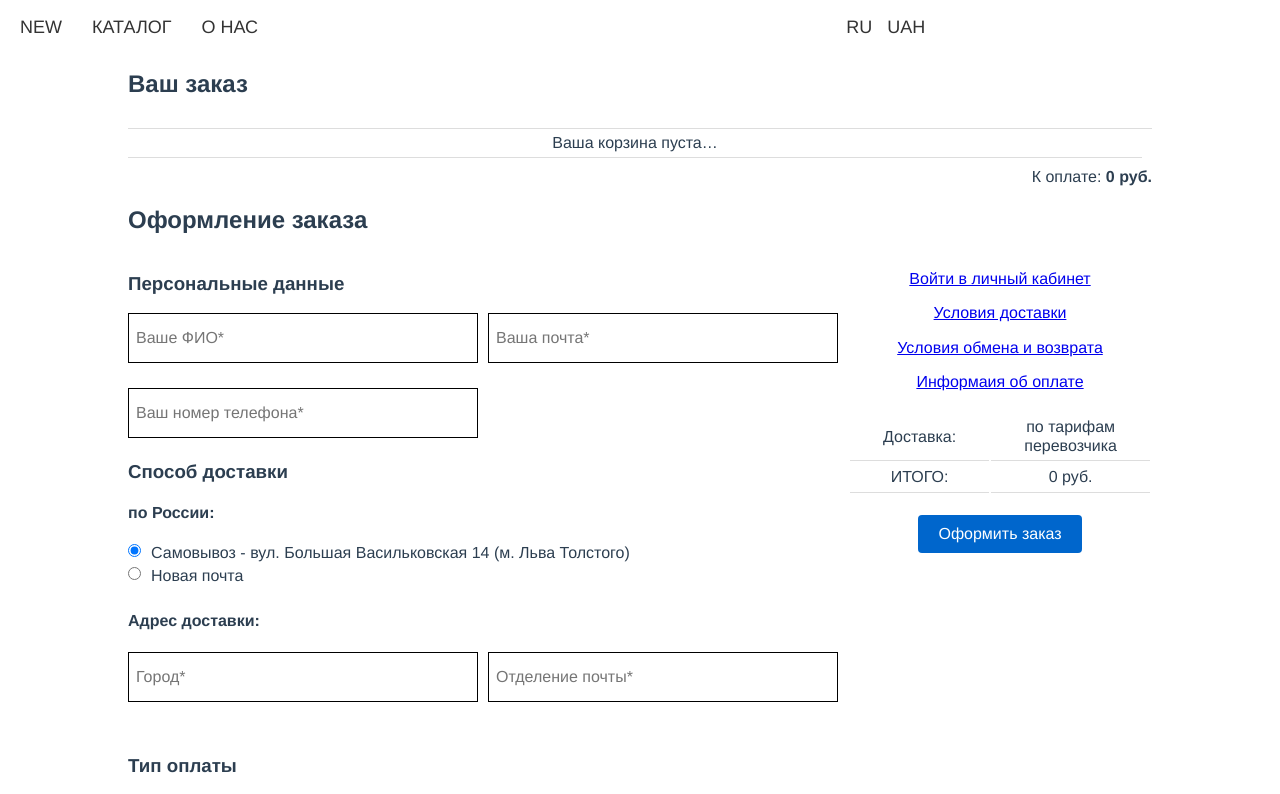
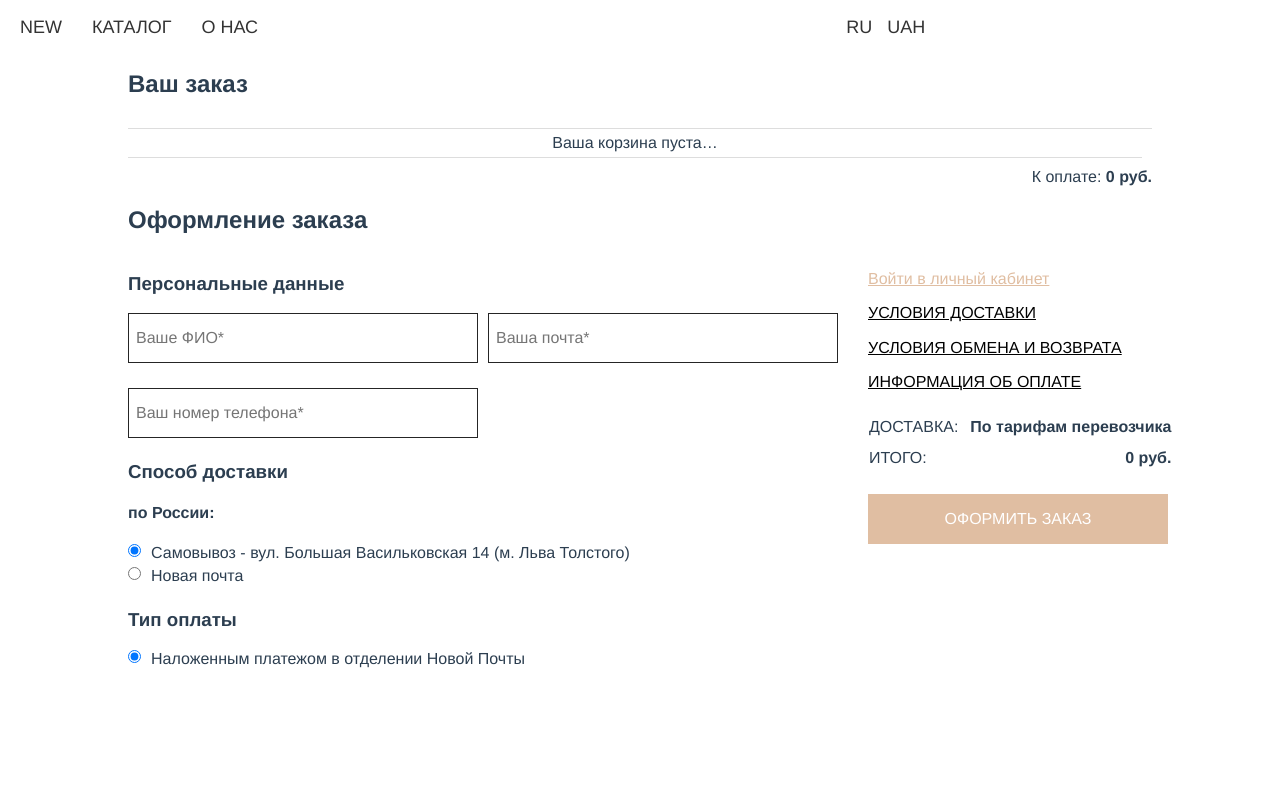
Before and after one commit to EvgGitHub198/Yanki-Vue, a Vue app: page /cart in a window 1280 px wide. Shown: the top 794 px of the page. Built offline with nearby package versions, Linux system fonts and the light colour scheme.

Commit message:
before checkout

```diff
--- a/src/views/CartView.vue
+++ b/src/views/CartView.vue
@@ -33,9 +33,8 @@
       К оплате: <strong>{{ totalCartPrice }} руб.</strong>
     </div>
     <h2 align="left">Оформление заказа</h2>
-    <!-- блок checkout -->
+
 <div class="checkout">
-
   <div class="left-info">
     <div class="personal-info">
   <h3 align="left">Персональные данные</h3>
@@ -55,14 +54,15 @@
       <h3 align="left">Способ доставки</h3>
       <h4 align="left">по России:</h4>
       <div class="selection">
-        <input class="radio" type="radio" id="pickup" name="shipping" value="pickup" checked>
+        <input class="radio" type="radio" id="pickup" name="shipping" value="pickup" checked v-model="selectedShipping">
         <label for="pickup">Самовывоз - вул. Большая Васильковская 14 (м. Льва Толстого)</label>
       </div>
       <div class="selection">
-        <input class="radio" type="radio" id="mail" name="shipping" value="mail">
+        <input class="radio" type="radio" id="mail" name="shipping" value="mail" v-model="selectedShipping">
         <label for="mail">Новая почта</label>
       </div>
     </div>
+    <div class="if-deliviry" v-if="showAddress">
       <h4 align="left">Адрес доставки:</h4>
         <div class="form-group">
         <div class="grid-inputs">
@@ -70,8 +70,7 @@
         <input type="tel" id="phone" placeholder="Отделение почты*">
         </div>
       </div>
-
-
+    </div>
     <div class="payment-method">
       <h3 align="left">Тип оплаты</h3>
       <div class="selection">
@@ -82,11 +81,13 @@
   </div>
   <div class="right-info">
     <div class="shipping-info">
-      <p><router-link to="/login">Войти в личный кабинет</router-link></p>
-        <p><router-link to="/delivery">Условия доставки</router-link></p>
-        <p><router-link to="/return">Условия обмена и возврата</router-link></p>
-        <p><router-link to="/payment">Информаия об оплате</router-link></p>
-        <table>
+      <div class="links">
+      <p><router-link class="login-link"  to="/login">Войти в личный кабинет</router-link></p>
+        <p><router-link class="delivery-links" to="/delivery">УСЛОВИЯ ДОСТАВКИ</router-link></p>
+        <p><router-link class="delivery-links" to="/return">УСЛОВИЯ ОБМЕНА И ВОЗВРАТА</router-link></p>
+        <p><router-link class="delivery-links" to="/payment">ИНФОРМАЦИЯ ОБ ОПЛАТЕ</router-link></p>
+      </div>
+        <table class="checkout-table" >
         <thead>
             <tr>
                 <th colspan="2"></th>
@@ -94,23 +95,19 @@
         </thead>
         <tbody>
             <tr>
-                <td>Доставка:</td>
-                <td>по тарифам перевозчика</td>
+                <td class="table-info-left-column">ДОСТАВКА:</td>
+                <td class="table-info-right-column"><strong>По тарифам перевозчика</strong></td>
             </tr>
             <tr>
-              <td>ИТОГО:</td>
-              <td>{{totalCartPrice}} руб.</td>
+              <td class="table-info-left-column">ИТОГО:</td>
+              <td class="table-info-right-column"><strong>{{totalCartPrice}} руб.</strong></td>
             </tr>
         </tbody>
       </table>
-
-      <button class="checkout-btn">Оформить заказ</button>
+      <button class="checkout-btn" @click="checkout">ОФОРМИТЬ ЗАКАЗ</button>
     </div>
   </div>
-
 </div>
-
-
   </div>
 </template>
 <script>
@@ -119,9 +116,18 @@ import { BACKEND_URL } from '@/config.js';
 export default {
   data() {
         return {
+            selectedShipping: 'pickup',
+            showAddress: false,
             config: {
              BACKEND_URL: BACKEND_URL
-            }
+            },
+            card: {},
+            name: '',
+            email: '',
+            phone: '',
+            address: '',
+            zipcode: '',
+
         }
     },
   computed: {
@@ -134,6 +140,7 @@ export default {
 },
 mounted() {
   this.$store.commit('initializeStore');
+  this.showAddress = this.selectedShipping === 'mail';
 },
 methods: {
 removeItem(index) {
@@ -145,12 +152,49 @@ incrementItem(index) {
 decrementItem(index) {
     this.$store.commit('decrementItem', index);
   },
+},
+watch: {
+  selectedShipping() {
+    if (this.selectedShipping === 'mail') {
+      this.showAddress = true;
+    } else {
+      this.showAddress = false;
     }
+  },
+},
+
 };
 </script>
 
 
 <style lang="scss" scoped>
+.login-link{
+  color: #E0BEA2;
+  text-decoration: underline;
+}
+.delivery-links{
+  text-decoration: underline;
+  color: #000;
+}
+
+.links, .table-info-left-column {
+  text-align: left;
+}
+.table-info-right-column{
+  text-align: right;
+}
+.checkout-table{
+  border: none;
+  width: 10%;
+  white-space: nowrap;
+  margin-left: -6px;
+
+
+}
+.checkout-table td,
+.checkout-table th {
+  border: none;
+}
 .selection{
   margin-bottom: 5px;
   display: flex;
@@ -191,7 +235,8 @@ decrementItem(index) {
 .right-info {
   width: 100%;
   display: flex;
-  margin-left: 10px;
+  margin-left: 30px;
+
 
 }
 
@@ -204,12 +249,13 @@ decrementItem(index) {
 
 
 .checkout-btn {
+  float: left;
   margin-top: 20px;
-padding: 10px 20px;
-background-color: #0066cc;
+  background-color: #E0BEA2;
   color: #fff;
   border: none;
-border-radius: 4px;
+  width: 300px;
+  height: 50px;
   cursor: pointer;
 }
 
@@ -231,7 +277,7 @@ textarea {
 width: 350px;
 height: 50px;
 padding: 7px;
-border: 1px solid #000;
+border: 1px solid #252525;
 box-sizing: border-box;
 margin-bottom: 5px;
 font-size: 16px;
```
Also changed, not shown: src/assets/index.html (+202 -0 lines). Lines whose indentation alone changed are shown as unchanged.
